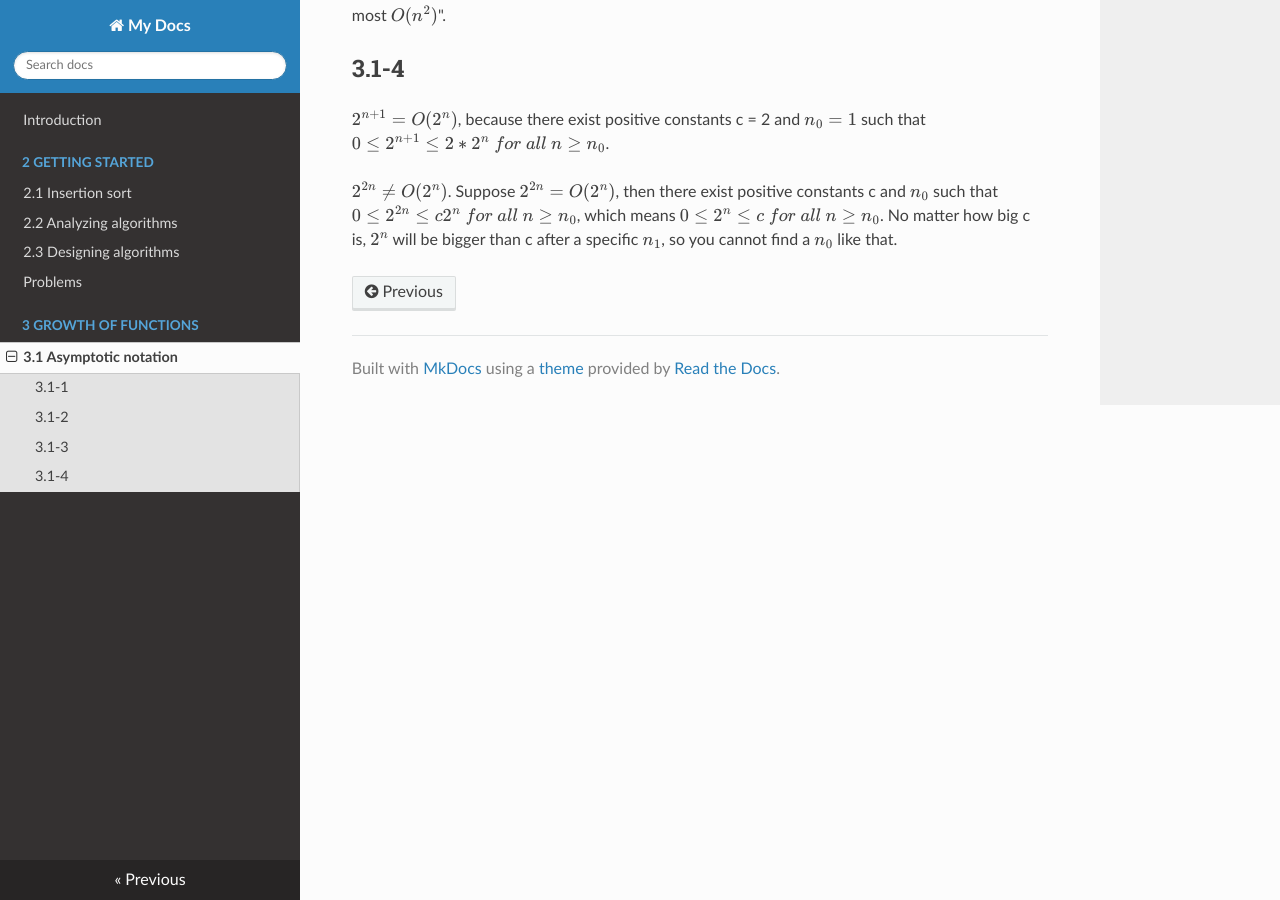
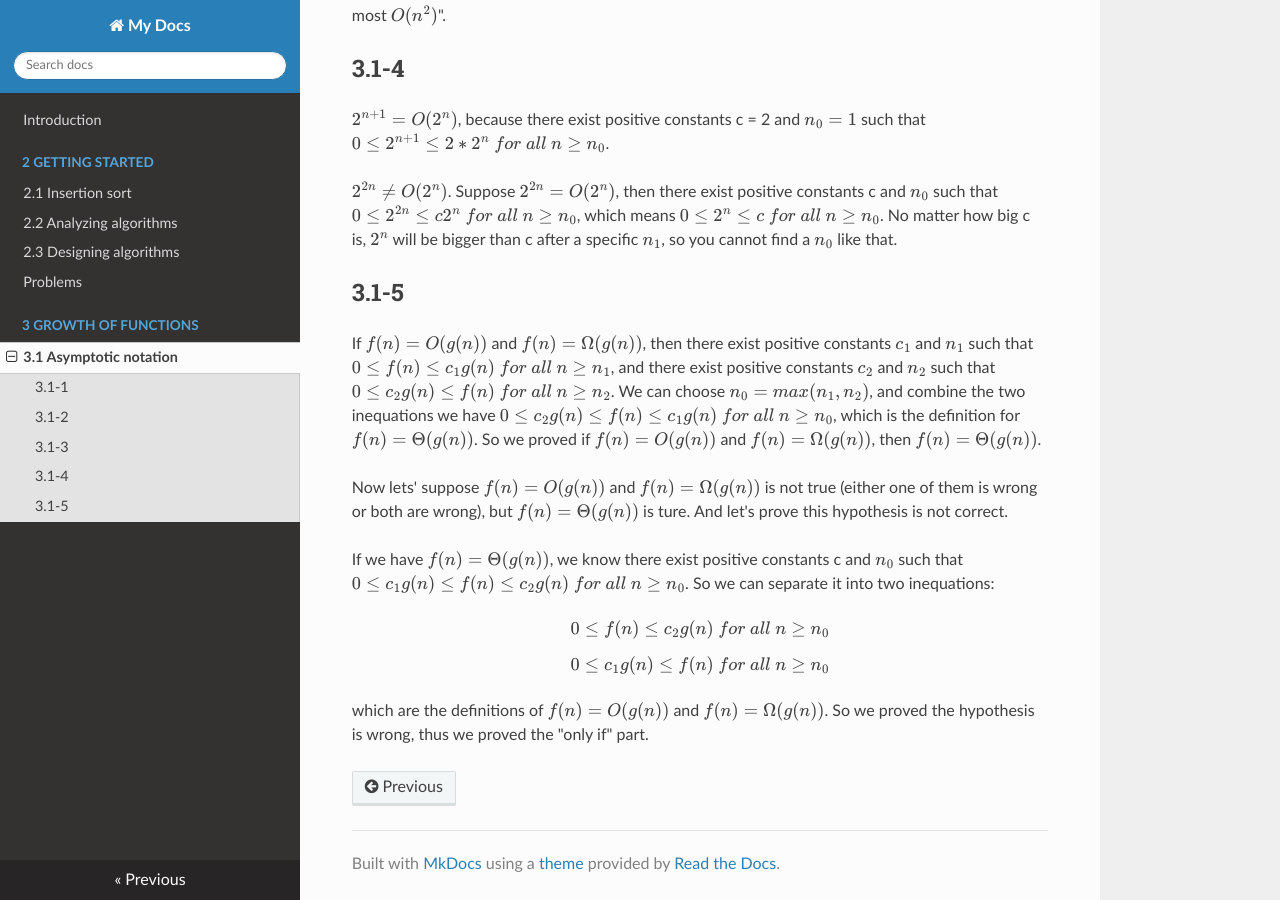
Before and after one commit to Frederick-S/Introduction-to-Algorithms-Notes, an MkDocs documentation site: the page built from docs/3-Growth-of-Functions/3.1-Asymptotic-notation.md, in a window 1280 px wide and 900 px high, scrolled down 903 px. Built offline with MkDocs 1.6.1, drawn with Linux system fonts in a browser that asks for light colours; nearby versions of some CDN libraries; formulas are drawn with MathJax 3; old or Windows-style settings are respelled for this version of MkDocs.

Commit message:
Update exercise

```diff
--- a/docs/3-Growth-of-Functions/3.1-Asymptotic-notation.md
+++ b/docs/3-Growth-of-Functions/3.1-Asymptotic-notation.md
@@ -26,3 +26,15 @@
 $2^{n + 1} = O(2^n)$, because there exist positive constants c = 2 and $n_0 = 1$ such that $0 \leq 2^{n + 1} \leq 2 * 2^n\ for\ all\ n \geq n_0$.
 
 $2^{2n} \neq O(2^n)$. Suppose $2^{2n} = O(2^n)$, then there exist positive constants c and $n_0$ such that $0 \leq 2^{2n} \leq c2^n\ for\ all\ n \geq n_0$, which means $0 \leq 2^n \leq c\ for\ all\ n \geq n_0$. No matter how big c is, $2^n$ will be bigger than c after a specific $n_1$, so you cannot find a $n_0$ like that.
+
+## 3.1-5
+If $f(n) = O(g(n))$ and $f(n) = \Omega(g(n))$, then there exist positive constants $c_1$ and $n_1$ such that $0 \leq f(n) \leq c_1g(n)\ for\ all\ n \geq n_1$, and there exist positive constants $c_2$ and $n_2$ such that $0 \leq c_2g(n) \leq f(n)\ for\ all\ n \geq n_2$. We can choose $n_0 = max(n_1, n_2)$, and combine the two inequations we have $0 \leq c_2g(n) \leq f(n) \leq c_1g(n)\ for\ all\ n \geq n_0$, which is the definition for $f(n) = \Theta(g(n))$. So we proved if $f(n) = O(g(n))$ and $f(n) = \Omega(g(n))$, then $f(n) = \Theta(g(n))$.
+
+Now lets' suppose $f(n) = O(g(n))$ and $f(n) = \Omega(g(n))$ is not true (either one of them is wrong or both are wrong), but $f(n) = \Theta(g(n))$ is ture. And let's prove this hypothesis is not correct.
+
+If we have $f(n) = \Theta(g(n))$, we know there exist positive constants c and $n_0$ such that $0 \leq c_1g(n) \leq f(n) \leq c_2g(n)\ for\ all\ n \geq n_0$. So we can separate it into two inequations:
+
+$$0 \leq f(n) \leq c_2g(n)\ for\ all\ n \geq n_0$$
+$$0 \leq c_1g(n) \leq f(n)\ for\ all\ n \geq n_0$$
+
+which are the definitions of $f(n) = O(g(n))$ and $f(n) = \Omega(g(n))$. So we proved the hypothesis is wrong, thus we proved the "only if" part.
```
